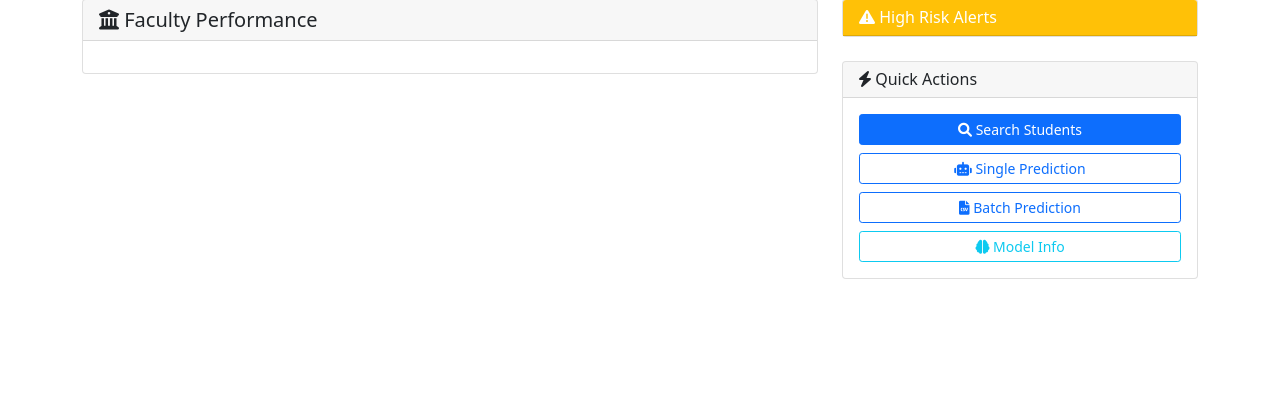
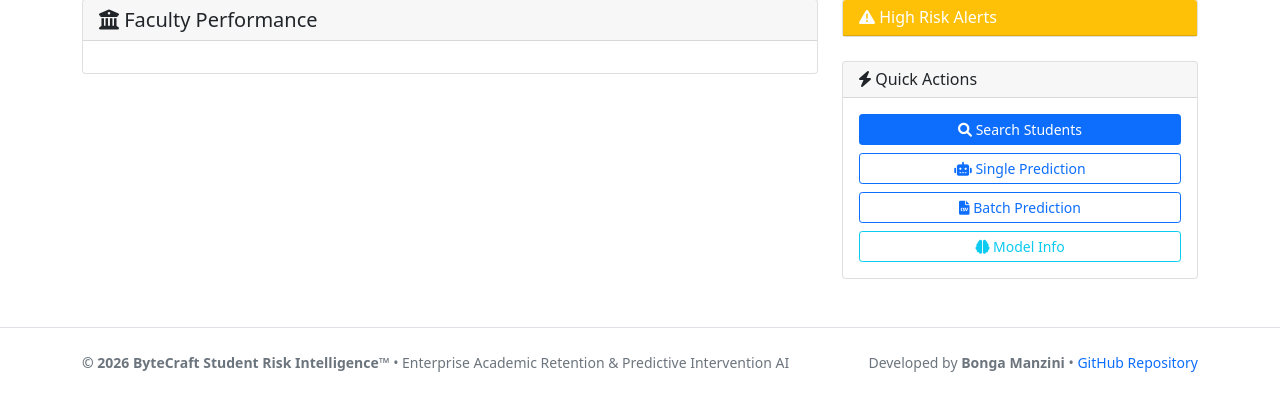
Before and after one commit to BongaManzini/bytecraft-student-risk, a Flask app: template templates/dashboard.html in a window 1280 px wide. Shown: the part 320-731 px from the top of the page. Run offline with Flask 2, Linux system fonts and the light colour scheme; the template is opened without the code that fills it, so the values that code supplies are empty; some libraries are stand-ins or nearby versions.

Commit message:
Release: bytecraft-student-risk - AI-powered student dropout risk prediction & academic analytics dashboard built with Flask and scikit-learn

```diff
--- a/templates/dashboard.html
+++ b/templates/dashboard.html
@@ -167,6 +167,18 @@
         </div>
     </div>
 
+    <!-- Business First Enterprise Footer -->
+    <footer class="mt-5 py-4 border-top bg-white text-muted small">
+        <div class="container d-flex flex-wrap justify-content-between align-items-center">
+            <div>
+                <strong>&copy; 2026 ByteCraft Student Risk Intelligence&trade;</strong> &bull; Enterprise Academic Retention &amp; Predictive Intervention AI
+            </div>
+            <div>
+                Developed by <strong>Bonga Manzini</strong> &bull; <a href="https://github.com/BongaManzini/bytecraft-student-risk" target="_blank" class="text-decoration-none">GitHub Repository</a>
+            </div>
+        </div>
+    </footer>
+
     <script src="https://cdn.jsdelivr.net/npm/bootstrap@5.1.3/dist/js/bootstrap.bundle.min.js"></script>
 </body>
 </html>
```
Also changed, not shown: templates/home.html (+12 -0 lines).
